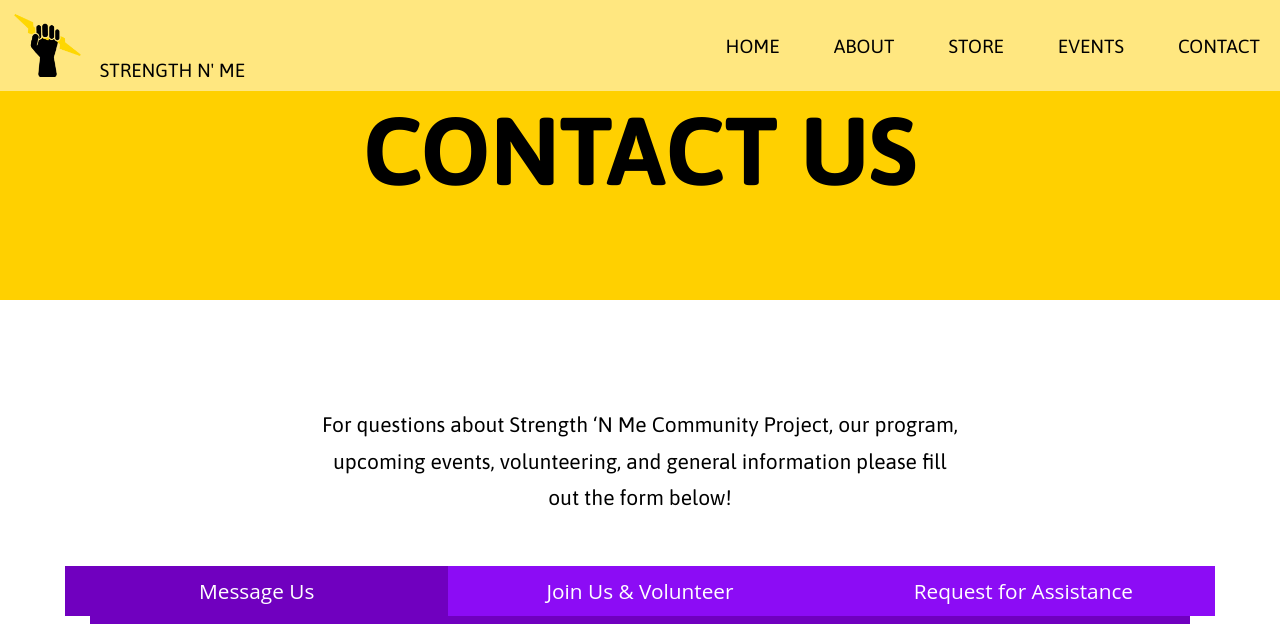
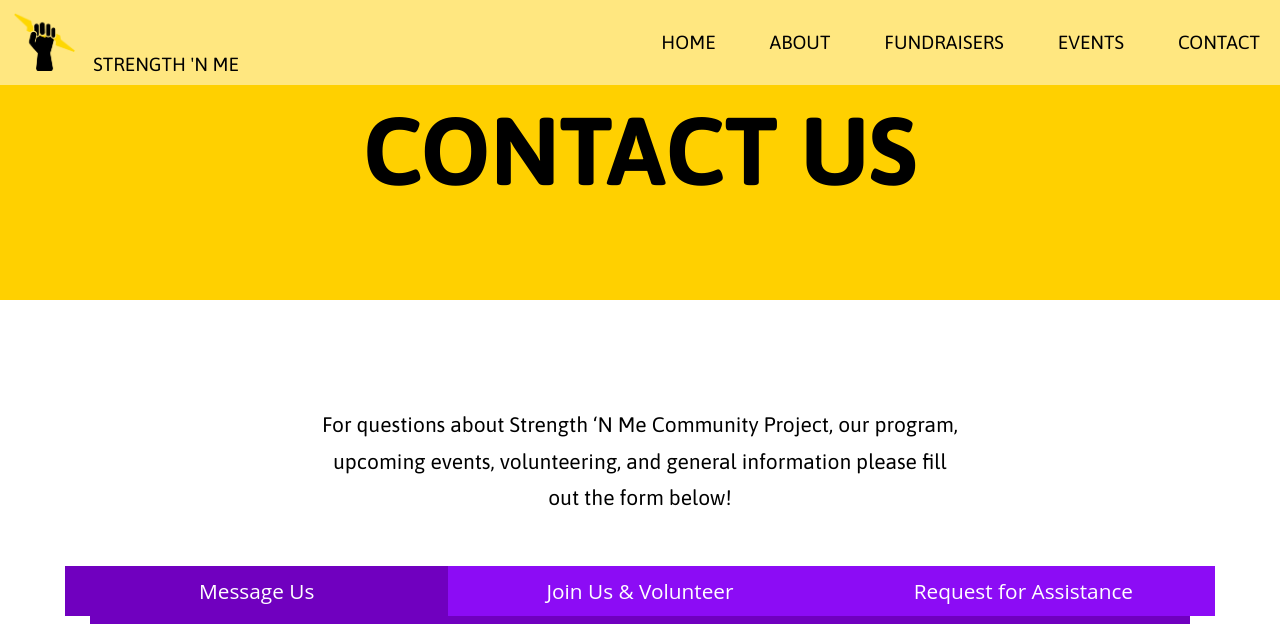
Before and after one commit to strengthnme/strengthnme.github.io, a plain HTML site: page sitedetails/contactuspage/contactus.html in a window 1280 px wide. Shown: the top 624 px of the page. Drawn offline with nearby package versions, Linux system fonts and the light colour scheme; files that its build step writes are made by us from their sources; a script that the page names is missing; files whose address does not match are found by name.

Commit message:
Update contactus.html

```diff
--- a/sitedetails/contactuspage/contactus.html
+++ b/sitedetails/contactuspage/contactus.html
@@ -18,7 +18,7 @@
     <nav>
         <div class="navbar-left">
             <a href="/index.html" class="logo"><img src="/sitedetails/homepage/assets/strengthnmelightningfist.png" alt="Logo"></a>
-            <a href="/index.html" class ="title"> STRENGTH N' ME </a>
+            <a href="/index.html" class ="title"> STRENGTH 'N ME </a>
         </div>
         <input id="menu-toggle" type="checkbox" />
         <label class='menu-button-container' for="menu-toggle">
@@ -27,7 +27,7 @@
             <ul class="nav-links">
                 <li><a href="/index.html">HOME</a></li>
                 <li><a href="/sitedetails/aboutuspage/aboutus.html">ABOUT</a></li>
-                <li><a href="/sitedetails/fundraiserpage/fundraiser.html">STORE</a></li>
+                <li><a href="/sitedetails/fundraiserpage/fundraiser.html">FUNDRAISERS</a></li>
                 <li><a href="/sitedetails/eventspage/events.html">EVENTS</a></li>
                 <li><a href="/sitedetails/contactuspage/contactus.html">CONTACT</a></li>
             </ul>
```
